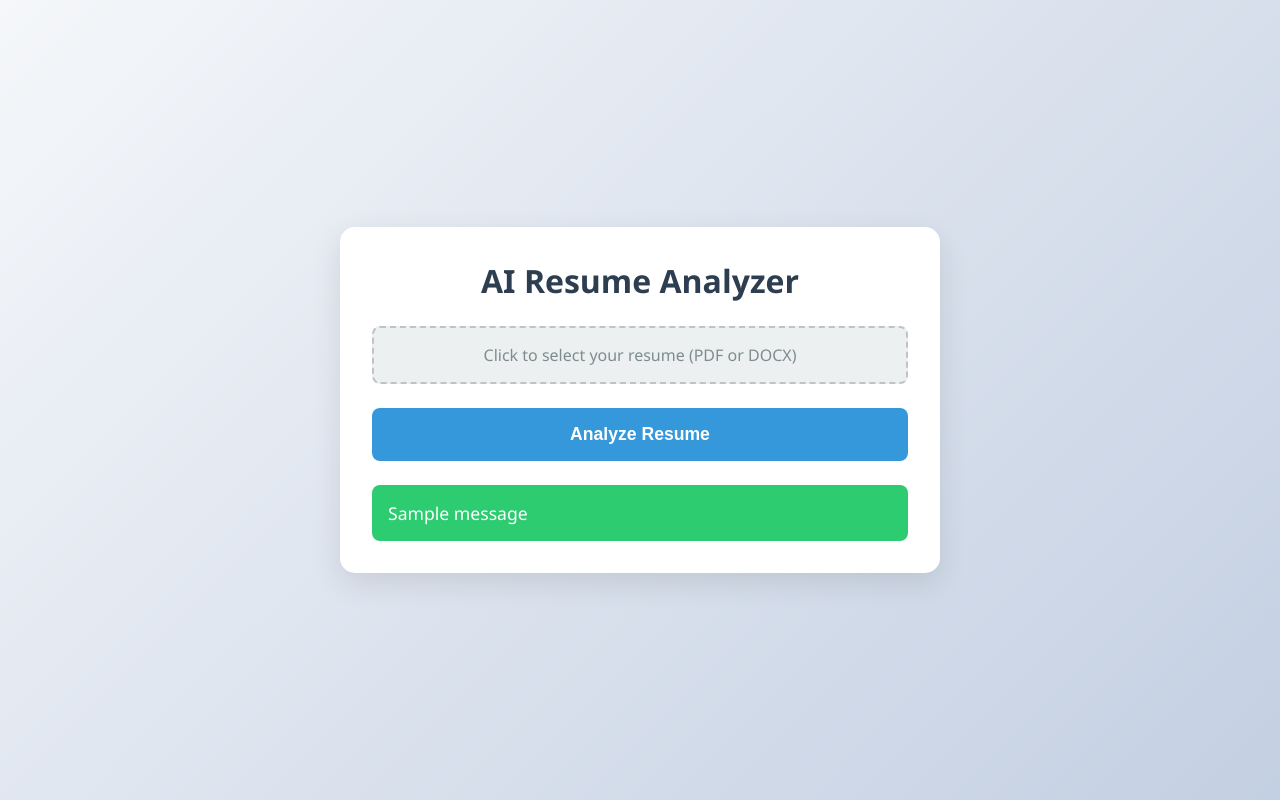
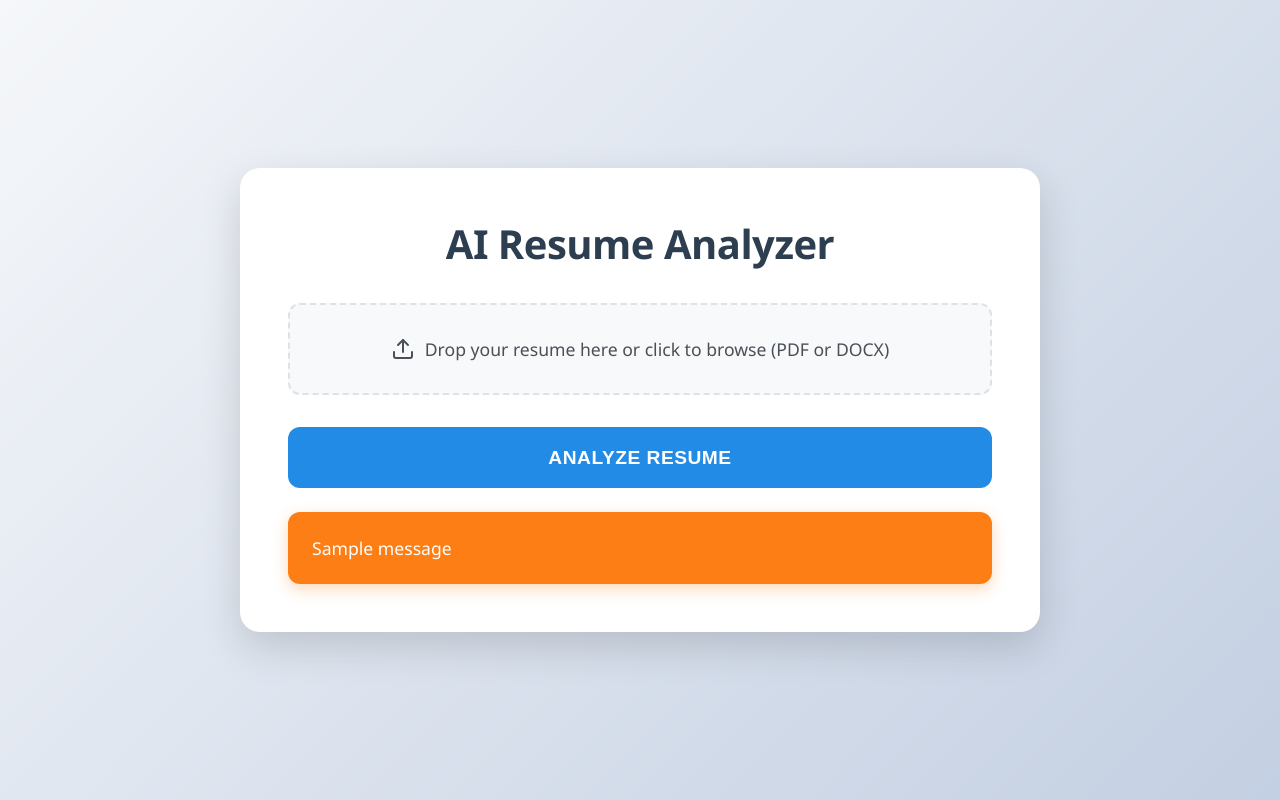
Before and after one commit to meruva-lokesh/BERT-Powered-Resume-Analyzer, a Flask app: page / in a window 1280 px wide. Run offline with Flask 3, Linux system fonts and the light colour scheme; one stand-in notice (Sample message) is shown.

Commit message:
I have added how to improve the resume score to fit the resume to the job

```diff
--- a/app.py
+++ b/app.py
@@ -1,11 +1,43 @@
 from flask import Flask, request, render_template, flash, redirect, url_for
 from resume_analyzer import extract_text, preprocess_text, calculate_similarity
+import re
 
 app = Flask(__name__)
 app.secret_key = "your_secret_key"  # Needed for flash messages
 
 # A sample job description (this can be made dynamic later)
 JOB_DESCRIPTION = "Looking for a software engineer skilled in Python, machine learning, and NLP."
+
+
+# Function to find missing keywords and suggest locations
+def get_missing_keywords_with_locations(resume_text, job_description):
+    # Clean both texts
+    clean_resume = preprocess_text(resume_text)
+    clean_job = preprocess_text(job_description)
+
+    # Split into words
+    resume_words = set(clean_resume.split())
+    job_words = set(clean_job.split())
+
+    # Find words in job description that aren’t in resume
+    missing_words = job_words - resume_words
+
+    # Filter for important keywords (you can adjust this list)
+    important_keywords = {"python", "machine", "learning", "nlp", "software", "engineer"}
+    missing_keywords = missing_words & important_keywords  # Intersection of sets
+
+    # Simple rules to suggest where to add them
+    suggestions = []
+    if missing_keywords:
+        for keyword in missing_keywords:
+            if keyword in {"python", "nlp"}:  # Programming languages or tools
+                suggestions.append(f"Add '{keyword}' to your Skills section.")
+            elif keyword in {"machine", "learning"}:  # Concepts or techniques
+                suggestions.append(f"Add '{keyword}' to your Skills or Experience section.")
+            elif keyword in {"software", "engineer"}:  # Job roles or broad terms
+                suggestions.append(f"Add '{keyword}' to your Experience or Summary section.")
+
+    return missing_keywords, suggestions
 
 
 @app.route("/", methods=["GET", "POST"])
@@ -24,11 +56,19 @@ def index():
             cleaned_resume_text = preprocess_text(resume_text)
             match_score = calculate_similarity(cleaned_resume_text, JOB_DESCRIPTION)
 
+            # Get missing keywords and location suggestions
+            missing_keywords, suggestions = get_missing_keywords_with_locations(resume_text, JOB_DESCRIPTION)
+            if missing_keywords:
+                advice = "To improve your score, consider these suggestions:\n- " + "\n- ".join(suggestions)
+            else:
+                advice = "Great job! Your resume matches well."
+
             # Store the filename for display
             uploaded_file = file.filename
 
-            # Flash the match score
+            # Flash the match score and advice
             flash(f"Match Score: {match_score}%")
+            flash(advice)
             return render_template("index.html", uploaded_file=uploaded_file)
     return render_template("index.html", uploaded_file=uploaded_file)
 
--- a/templates/index.html
+++ b/templates/index.html
@@ -18,29 +18,32 @@
             display: flex;
             justify-content: center;
             align-items: center;
+            padding: 20px;
         }
 
         .container {
             width: 90%;
-            max-width: 600px;
+            max-width: 800px;
             background: white;
-            padding: 2rem;
-            border-radius: 15px;
-            box-shadow: 0 10px 30px rgba(0, 0, 0, 0.1);
-            margin: 2rem;
+            padding: 3rem;
+            border-radius: 20px;
+            box-shadow: 0 15px 40px rgba(0, 0, 0, 0.15);
+            margin: 2rem auto;
         }
 
         h1 {
             color: #2c3e50;
-            margin-bottom: 1.5rem;
-            font-size: 2rem;
+            margin-bottom: 2rem;
+            font-size: 2.5rem;
             text-align: center;
+            font-weight: 700;
+            letter-spacing: -0.5px;
         }
 
         form {
             display: flex;
             flex-direction: column;
-            gap: 1.5rem;
+            gap: 2rem;
         }
 
         .file-input-wrapper {
@@ -57,40 +60,48 @@
             top: 0;
             opacity: 0;
             cursor: pointer;
+            height: 100%;
+            width: 100%;
         }
 
         .file-input-label {
-            display: block;
-            padding: 1rem;
-            background: #ecf0f1;
-            border: 2px dashed #bdc3c7;
-            border-radius: 8px;
+            display: flex;
+            padding: 2rem;
+            background: #f8f9fa;
+            border: 2.5px dashed #dee2e6;
+            border-radius: 12px;
             text-align: center;
-            color: #7f8c8d;
+            color: #495057;
             transition: all 0.3s ease;
+            align-items: center;
+            justify-content: center;
+            font-size: 1.1rem;
         }
 
         .file-input-label:hover {
-            background: #dfe6e9;
-            border-color: #3498db;
-            color: #3498db;
+            background: #e9ecef;
+            border-color: #4dabf7;
+            color: #228be6;
         }
 
         button {
-            padding: 1rem;
-            background: #3498db;
+            padding: 1.2rem;
+            background: #228be6;
             color: white;
             border: none;
-            border-radius: 8px;
+            border-radius: 12px;
             cursor: pointer;
-            font-size: 1.1rem;
+            font-size: 1.2rem;
             font-weight: 600;
-            transition: transform 0.2s, background 0.3s;
+            transition: all 0.3s ease;
+            text-transform: uppercase;
+            letter-spacing: 0.5px;
         }
 
         button:hover {
-            background: #2980b9;
+            background: #1971c2;
             transform: translateY(-2px);
+            box-shadow: 0 5px 15px rgba(34, 139, 230, 0.3);
         }
 
         button:active {
@@ -98,52 +109,75 @@
         }
 
         .flash {
-            margin-top: 1.5rem;
-            padding: 1rem;
-            background: #2ecc71;
+            margin-top: 2rem;
+            padding: 1.5rem;
+            background: #40c057;
             color: white;
-            border-radius: 8px;
+            border-radius: 12px;
             font-size: 1.1rem;
             animation: fadeIn 0.5s ease-in;
+            box-shadow: 0 5px 15px rgba(64, 192, 87, 0.3);
+        }
+
+        .advice {
+            margin-top: 1.5rem;
+            padding: 1.5rem;
+            background: #fd7e14;
+            color: white;
+            border-radius: 12px;
+            font-size: 1.1rem;
+            animation: fadeIn 0.5s ease-in;
+            box-shadow: 0 5px 15px rgba(253, 126, 20, 0.3);
         }
 
         .upload-status {
-            margin-top: 1.5rem;
-            padding: 1rem;
-            background: #f1c40f;
-            color: #fff;
-            border-radius: 8px;
-            font-size: 1rem;
+            margin-top: 2rem;
+            padding: 1.5rem;
+            background: #ffd43b;
+            color: #495057;
+            border-radius: 12px;
+            font-size: 1.1rem;
             display: flex;
             align-items: center;
             justify-content: center;
-            gap: 0.5rem;
+            gap: 1rem;
             animation: fadeIn 0.5s ease-in;
+            box-shadow: 0 5px 15px rgba(255, 212, 59, 0.3);
         }
 
         .upload-status::before {
             content: "✓";
-            font-size: 1.2rem;
+            font-size: 1.4rem;
             font-weight: bold;
         }
 
         @keyframes fadeIn {
-            from { opacity: 0; transform: translateY(10px); }
-            to { opacity: 1; transform: translateY(0); }
+            from {
+                opacity: 0;
+                transform: translateY(20px);
+            }
+            to {
+                opacity: 1;
+                transform: translateY(0);
+            }
         }
 
-        @media (max-width: 480px) {
+        @media (max-width: 768px) {
             .container {
                 width: 95%;
-                padding: 1.5rem;
+                padding: 2rem;
             }
 
             h1 {
-                font-size: 1.5rem;
+                font-size: 2rem;
             }
 
             button {
-                font-size: 1rem;
+                font-size: 1.1rem;
+            }
+
+            .file-input-label {
+                padding: 1.5rem;
             }
         }
     </style>
@@ -153,30 +187,35 @@
         <h1>AI Resume Analyzer</h1>
         <form action="/" method="post" enctype="multipart/form-data">
             <div class="file-input-wrapper">
-                <input type="file" name="resume" id="resume" required>
+                <input type="file" name="resume" id="resume" accept=".pdf,.docx" required>
                 <label for="resume" class="file-input-label">
-                    Click to select your resume (PDF or DOCX)
+                    <svg xmlns="http://www.w3.org/2000/svg" width="24" height="24" viewBox="0 0 24 24" fill="none" stroke="currentColor" stroke-width="2" stroke-linecap="round" stroke-linejoin="round" style="margin-right: 10px;"><path d="M21 15v4a2 2 0 0 1-2 2H5a2 2 0 0 1-2-2v-4"></path><polyline points="17 8 12 3 7 8"></polyline><line x1="12" y1="3" x2="12" y2="15"></line></svg>
+                    Drop your resume here or click to browse (PDF or DOCX)
                 </label>
             </div>
             <button type="submit">Analyze Resume</button>
         </form>
 
-        <!-- Display uploaded file status -->
         {% if uploaded_file %}
             <div class="upload-status">
                 File Uploaded: {{ uploaded_file }}
             </div>
         {% endif %}
 
-        <!-- Display flashed messages (match score) if any -->
         {% with messages = get_flashed_messages() %}
-          {% if messages %}
-            <div class="flash">
-              {% for message in messages %}
-                <p>{{ message }}</p>
-              {% endfor %}
-            </div>
-          {% endif %}
+            {% if messages %}
+                {% for message in messages %}
+                    {% if "Match Score" in message %}
+                        <div class="flash">
+                            <p>{{ message }}</p>
+                        </div>
+                    {% else %}
+                        <div class="advice">
+                            <p>{{ message }}</p>
+                        </div>
+                    {% endif %}
+                {% endfor %}
+            {% endif %}
         {% endwith %}
     </div>
 </body>
```
